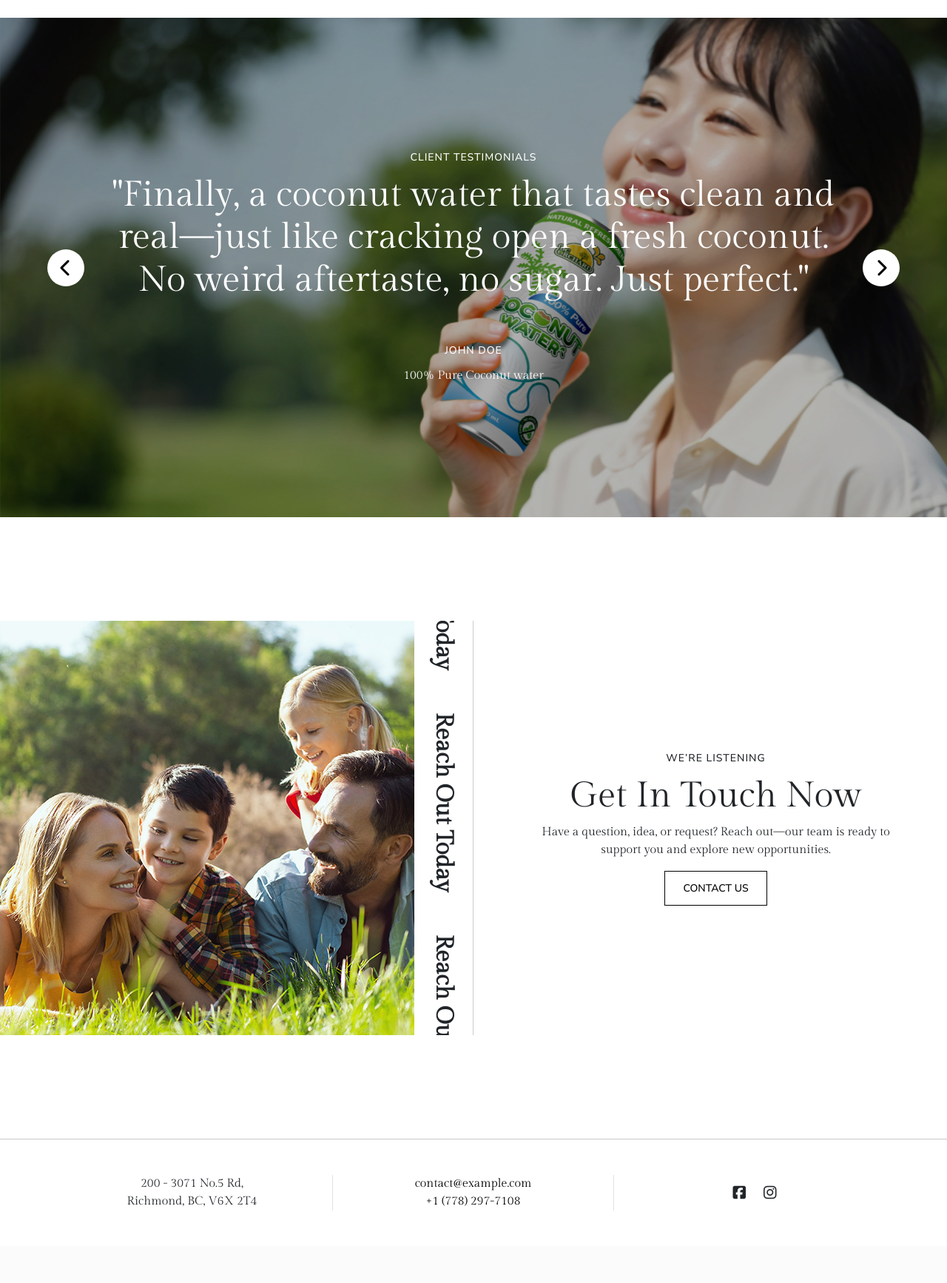
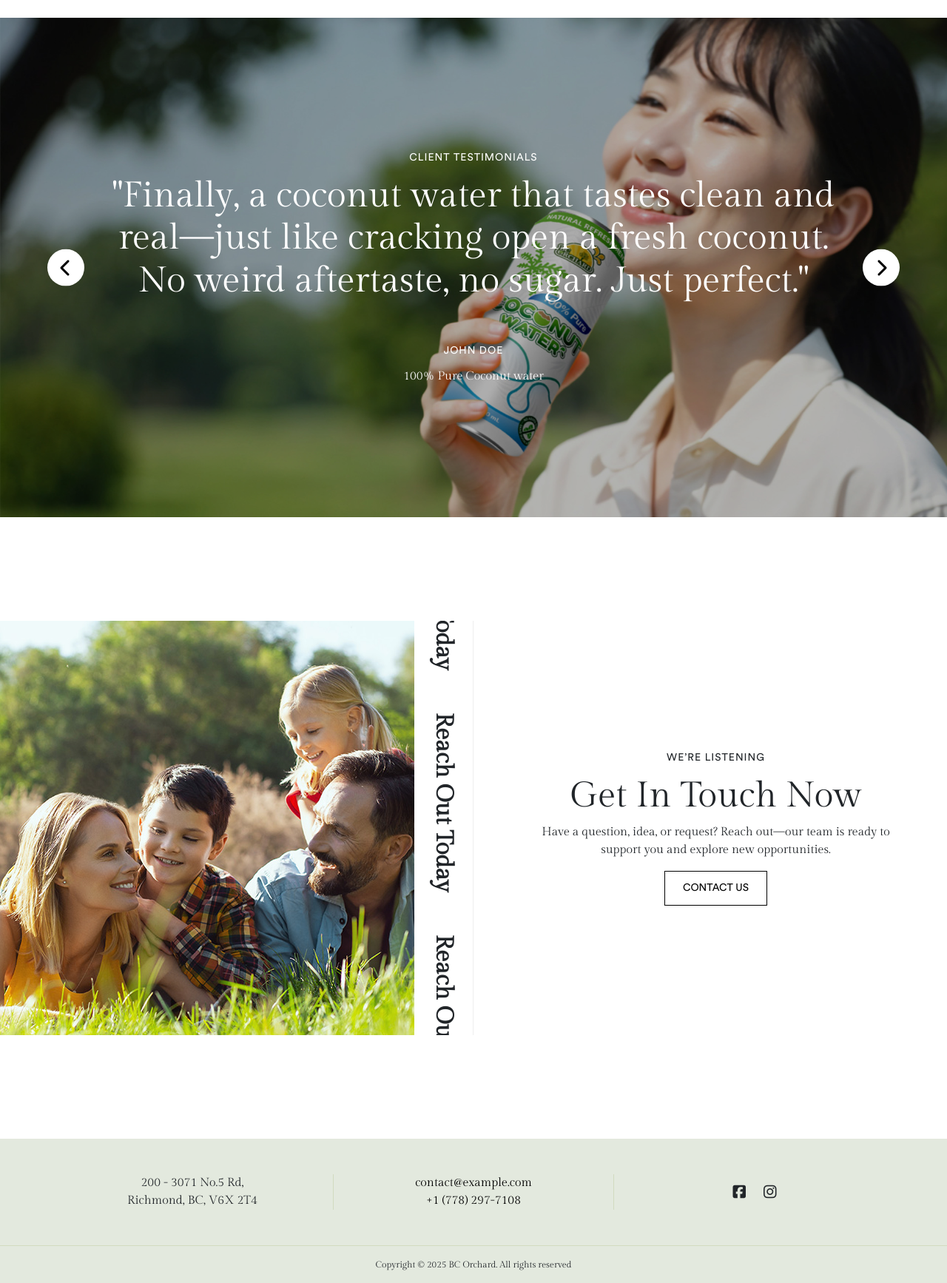
Before and after one commit to Intelli-Management-Group/OrchardBC, a PHP site: page / in a window 1280 px wide. Shown: the part 3360-5094 px from the top of the page at 74% size. Before the commit the page ends 4996 px from the top, so only its background shows below. Run offline with PHP 8.4, Linux system fonts and the light colour scheme; some libraries are stand-ins or nearby versions.

Commit message:
Implement code changes to enhance functionality and improve performance

```diff
--- a/css/style.css
+++ b/css/style.css
@@ -1,5 +1,11 @@
 .row {
     --bs-gutter-x: 30px;
+    --bs-border-color: #eee;
+}
+
+hr {
+    color: #eee;
+    opacity: 1;
 }
 
 .container,
@@ -10,6 +16,13 @@
 .container-xl,
 .container-xxl {
     --bs-gutter-x: 30px;
+}
+
+@font-face {
+    font-family: "Circular Std";
+    src: url('font/CircularStd-Book.otf') format('opentype');
+    font-weight: normal;
+    font-style: normal;
 }
 
 body {
@@ -47,7 +60,7 @@ h5 {
 }
 
 .upper-header {
-    font-family: "Nunito Sans", sans-serif;
+    font-family: "Circular Std", sans-serif;
     font-size: 14px;
     font-weight: 500;
     text-transform: uppercase;
@@ -72,7 +85,7 @@ h5 {
 }
 
 .nav-link {
-    font-family: "Nunito Sans", sans-serif;
+    font-family: "Circular Std", sans-serif;
     font-size: 12px;
     text-transform: uppercase;
     letter-spacing: 1px;
@@ -254,7 +267,7 @@ a {
 }
 
 .button {
-    font-family: "Nunito Sans", sans-serif;
+    font-family: "Circular Std", sans-serif;
     font-size: 14px;
     position: relative;
     display: inline-block;
@@ -290,7 +303,7 @@ a {
 }
 
 .button-white {
-    font-family: "Nunito Sans", sans-serif;
+    font-family: "Circular Std", sans-serif;
     font-size: 14px;
     color: black;
     position: relative;
@@ -376,7 +389,7 @@ a {
     left: 30px;
     right: 30px;
     background: transparent;
-    padding: 22px 8px 16px;
+    padding: 22px 0 16px;
     z-index: 2;
     transform: translateY(0);
     transition: all 0.5s ease;
@@ -388,14 +401,23 @@ a {
     transform: translateY(-30px);
 }
 
-.product-name>*:hover {
+.product-name h4 {
+    margin: 0 8px 8px;
+}
+
+.product-name>a {
+    font-family: "Circular Std", sans-serif;
+    font-size: 14px;
+}
+
+.product-name>a:hover {
     color: #a8cc3c;
 }
 
 .brand-name {
     display: inline-block;
     font-size: 14px;
-    margin-bottom: 16px;
+    margin-bottom: 8px;
     color: #a8a8a8;
 }
 
@@ -437,7 +459,7 @@ a {
 }
 
 .testimonials-content {
-    min-height: 320px;
+    /* min-height: 320px; */
     color: white;
     position: absolute;
     top: 50%;
@@ -514,7 +536,7 @@ a {
     width: 118px;
     height: 560px;
     overflow: hidden;
-    border-right: 1px solid #ccc;
+    border-right: 1px solid #eee;
     display: flex;
     flex-direction: column;
     justify-content: flex-start;
@@ -546,3 +568,15 @@ a {
         transform: translateY(0);
     }
 }
+
+footer {
+    background-color: #e3e9de;
+}
+
+footer .row {
+    --bs-border-color: #d2dbbf;
+}
+
+footer hr {
+    color: #d2dbbf;
+}
--- a/inc/footer.php
+++ b/inc/footer.php
@@ -1,18 +1,11 @@
 <footer>
-    <hr>
     <div class="container">
-        <div class="row my-5">
-            <!-- <div class="col-lg-3 col-md-6 d-flex flex-column justify-content-center align-items-center border-end">
-                <a class="navbar-brand" href="/">
-                    <img src="img/home/logo.png" alt="logo" class="logo">
-                </a>
-            </div> -->
-
-            <div class="col-lg-4 col-md-6 d-flex flex-column justify-content-center align-items-center text-center border-end">
+        <div class="row py-5">
+            <div class="col-lg-4 col-md-6 d-flex flex-column justify-content-center align-items-center text-center">
                 <p class="mb-0">200 - 3071 No.5 Rd,<br>Richmond, BC, V6X 2T4</p>
             </div>
 
-            <div class="col-lg-4 col-md-6 d-flex flex-column justify-content-center align-items-center border-end">
+            <div class="col-lg-4 col-md-6 d-flex flex-column justify-content-center align-items-center border-start border-end">
                 <a href="mailto:contact@example.com">contact@example.com</a>
                 <a href="tel:+17782977108">+1 (778) 297-7108</a>
             </div>
@@ -25,6 +18,10 @@
             </div>
         </div>
     </div>
+    <hr class="mt-0">
+    <div class="container">
+        <p style="text-align: center; font-size: 12px;" class="mb-0 pb-3">Copyright © <?php echo date('Y'); ?> BC Orchard. All rights reserved</p>
+    </div>
 </footer>
 
 <script src="https://code.jquery.com/jquery-3.6.0.min.js"></script>
--- a/inc/header.php
+++ b/inc/header.php
@@ -58,7 +58,7 @@ $config = [
                         </ul>
                     </li>
                     <li class="nav-item"><a class="nav-link" href="#">Our Purpose</a></li>
-                    <li class="nav-item"><a class="nav-link" href="#">Store Location</a></li>
+                    <li class="nav-item"><a class="nav-link" href="locations.php">Store Locations</a></li>
                     <li class="nav-item"><a class="nav-link" href="#">Contact</a></li>
                 </ul>
             </div>
--- a/index.php
+++ b/index.php
@@ -198,7 +198,7 @@
             </div>
 
             <div class="col-lg-6 pe-0 d-flex flex-column justify-content-center align-items-center text-center">
-                <div class="px-5">
+                <div style="max-width: 500px;">
                     <div class="upper-header">We’re Listening</div>
                     <h2>Get In Touch Now</h2>
                     <p>Have a question, idea, or request? Reach out—our team is ready to support you and explore new opportunities.</p>
```
Also changed, not shown: css/font/CircularStd-Book.otf (added).
